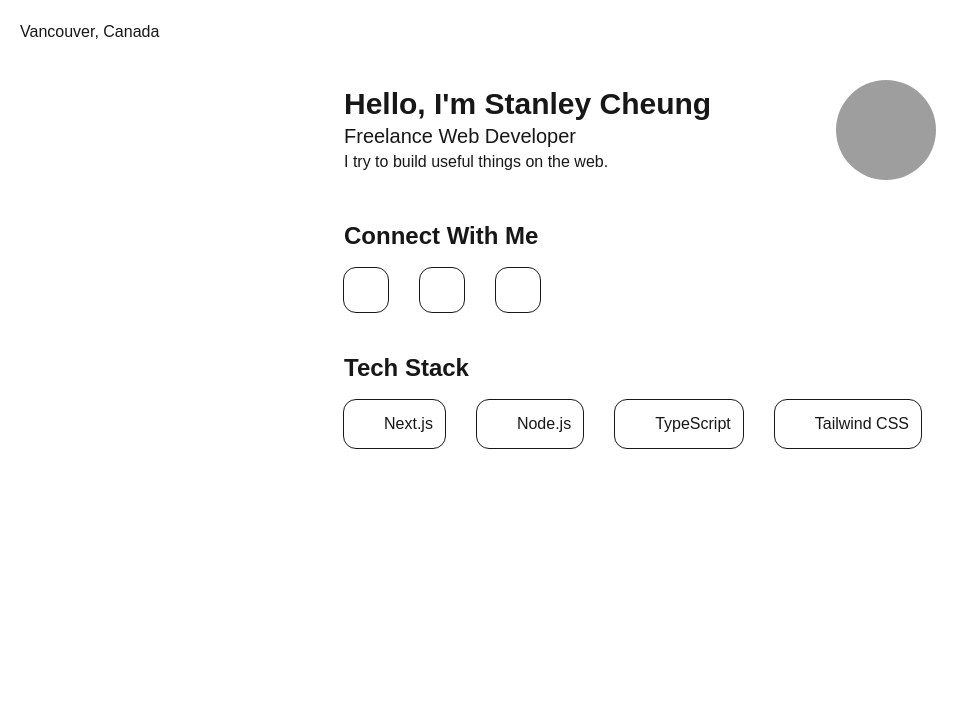
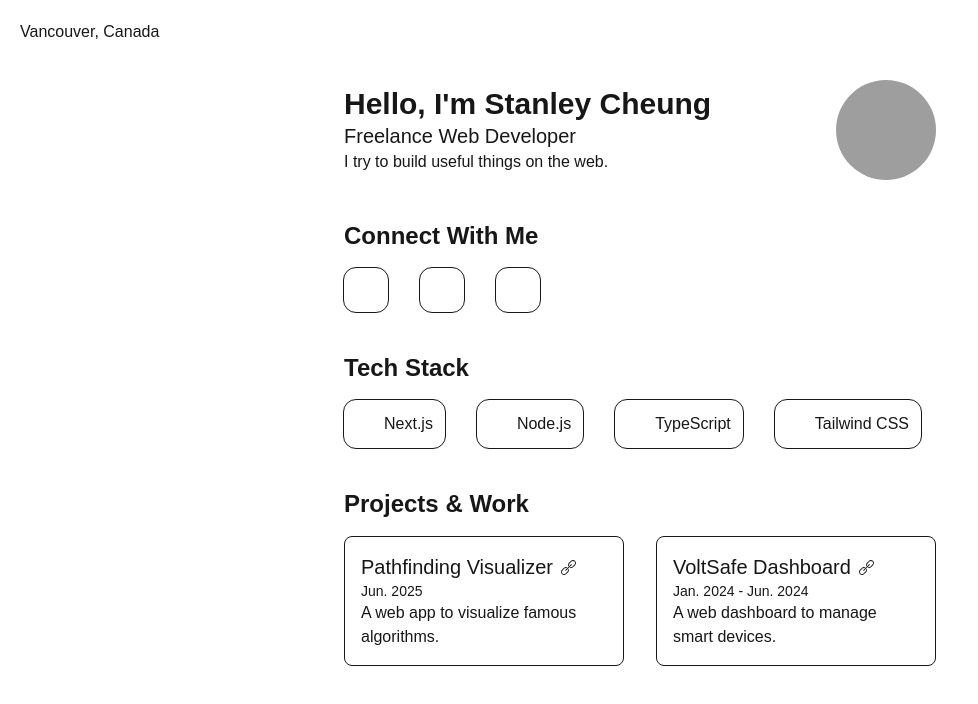
Before and after one commit to cheuyin/personal-website-v4, a Next.js app: page / in a window 1280 px wide. Shown: the top 704 px of the page, without its empty margins (0-978 px from the left). Built offline with nearby package versions, Linux system fonts and the light colour scheme; grey boxes are pictures that could not be loaded.

Commit message:
Create basic projects section

```diff
--- /dev/null
+++ b/app/components/project-box.tsx
@@ -0,0 +1,36 @@
+import { SlLink } from "react-icons/sl";
+
+export default function ProjectBox({
+    name,
+    startDate,
+    endDate,
+    description,
+    link,
+}: {
+    name: string;
+    startDate: string;
+    endDate?: string;
+    description: string;
+    link: string;
+}) {
+    return (
+        <div className="border-solid border p-4 rounded-lg w-full overflow-hidden ">
+            <a
+                href={link}
+                className="text-xl hover:underline flex items-center gap-2"
+                target="_blank"
+            >
+                <p>{name}</p>
+                <SlLink size={15} />
+            </a>
+            {endDate ? (
+                <p className="text-sm">
+                    {startDate} - {endDate}
+                </p>
+            ) : (
+                <p className="text-sm">{startDate}</p>
+            )}
+            <p>{description}</p>
+        </div>
+    );
+}
--- a/app/page.tsx
+++ b/app/page.tsx
@@ -8,6 +8,7 @@ import { SiNodedotjs } from "react-icons/si";
 import { SiTypescript } from "react-icons/si";
 import { SiTailwindcss } from "react-icons/si";
 import TechSkillBox from "./components/tech-skill-box";
+import ProjectBox from "./components/project-box";
 
 export default function Home() {
     return (
@@ -15,8 +16,8 @@ export default function Home() {
             <header className="p-5 mb-4">
                 <p>Vancouver, Canada</p>
             </header>
-            <main className="max-w-2xl m-auto flex flex-col gap-10 px-10">
-                <header className=" flex items-center justify-between">
+            <main className="max-w-2xl m-auto flex flex-col gap-10 px-10 mb-10">
+                <header className="flex items-center justify-between">
                     <div>
                         <h1 className="text-3xl font-bold">
                             Hello, I&apos;m Stanley Cheung
@@ -53,7 +54,7 @@ export default function Home() {
                 </section>
                 <section>
                     <h2 className="text-2xl font-semibold mb-4">Tech Stack</h2>
-                    <div className="flex gap-8">
+                    <div className="flex gap-8 flex-wrap">
                         <TechSkillBox Icon={SiNextdotjs} name="Next.js" />
                         <TechSkillBox Icon={SiNodedotjs} name="Node.js" />
                         <TechSkillBox Icon={SiTypescript} name="TypeScript" />
@@ -63,6 +64,26 @@ export default function Home() {
                         />
                     </div>
                 </section>
+                <section>
+                    <h2 className="text-2xl font-semibold mb-4">
+                        Projects & Work
+                    </h2>
+                    <div className="grid grid-cols-1 md:grid-cols-2 gap-8">
+                        <ProjectBox
+                            name="Pathfinding Visualizer"
+                            startDate="Jun. 2025"
+                            description="A web app to visualize famous algorithms."
+                            link="https://github.com/cheuyin/pathfinding-visualizer"
+                        />
+                        <ProjectBox
+                            name="VoltSafe Dashboard"
+                            startDate="Jan. 2024"
+                            endDate="Jun. 2024"
+                            description="A web dashboard to manage smart devices."
+                            link="https://www.voltsafemarine.com/#power-up"
+                        />
+                    </div>
+                </section>
             </main>
         </div>
     );
```
